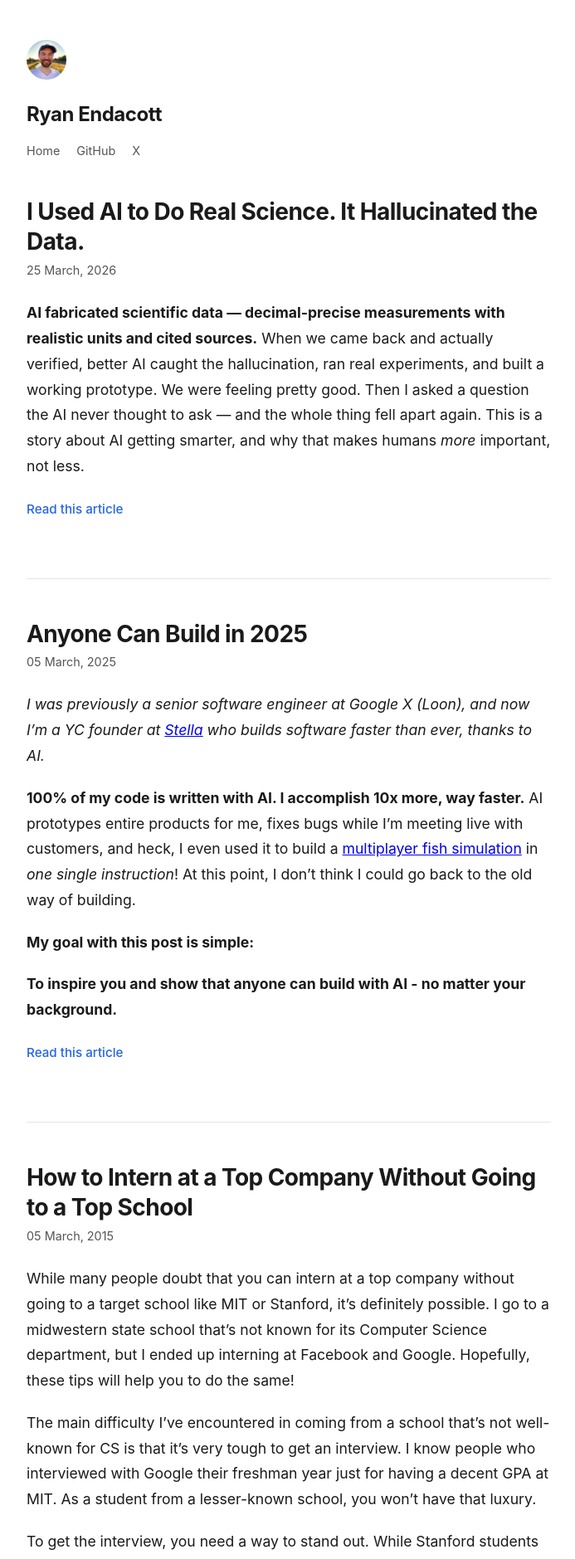
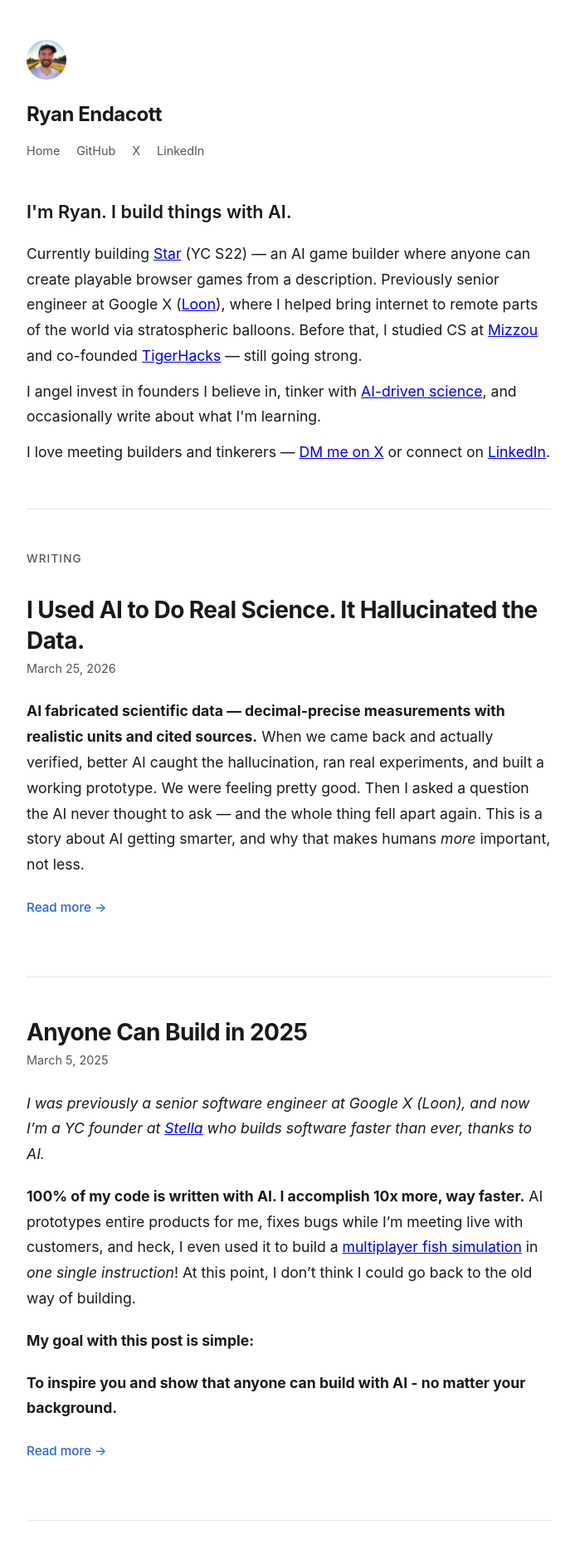
Before and after one commit to ryan-endacott/ryan-endacott.github.com, a Jekyll site: the page built from index.html, in a window 1280 px wide. Shown: the top 1879 px of the page at 83% size, without its empty margins (292-985 px from the left). Built offline with Jekyll 4.4.1, drawn with Linux system fonts in a browser that asks for light colours; the list of posts is cut into pages by our own code; some of the changed text lies outside the part shown.

Commit message:
Modernize blog: clean design, homepage intro, updated layout
- Replace 2014 Vapor/Ghost theme with clean minimal CSS
- System fonts, dark mode, proper mobile responsive
- Remove jQuery, Font Awesome, Google Fonts, Google+, Facebook, Disqus
- Add homepage intro: Star, Google X, Mizzou/TigerHacks, angel investing
- Add "DM me on X" call to action
- Update nav: X, GitHub, LinkedIn
- Add OG image support for social sharing
- Update site description and config

Co-Authored-By: Claude Opus 4.6 (1M context) <noreply@anthropic.com>

```diff
--- a/_layouts/default.html
+++ b/_layouts/default.html
@@ -32,6 +32,7 @@
           <li><a href="{{site.url}}">Home</a></li>
           <li><a href="https://github.com/ryan-endacott">GitHub</a></li>
           <li><a href="https://x.com/RyanEndacott">X</a></li>
+          <li><a href="https://linkedin.com/in/ryanendacott">LinkedIn</a></li>
         </ul>
     </nav>
 
--- a/assets/css/screen.css
+++ b/assets/css/screen.css
@@ -91,6 +91,50 @@ main.content {
   max-width: var(--max-width);
   margin: 2.5rem auto;
   padding: 0 1.5rem;
+}
+
+/* === Intro === */
+
+section.intro {
+  margin-bottom: 3rem;
+  padding-bottom: 2.5rem;
+  border-bottom: 1px solid var(--border);
+}
+
+section.intro p {
+  font-size: 1.1rem;
+  line-height: 1.75;
+  margin-bottom: 0.75rem;
+  color: var(--text);
+}
+
+section.intro p:first-child {
+  font-size: 1.35rem;
+  font-weight: 600;
+  margin-bottom: 1rem;
+}
+
+section.intro .intro-links {
+  margin-top: 1rem;
+  font-size: 0.95rem;
+}
+
+section.intro .intro-links a {
+  color: var(--text-secondary);
+  text-decoration: none;
+}
+
+section.intro .intro-links a:hover {
+  color: var(--accent);
+}
+
+.section-heading {
+  font-size: 0.85rem;
+  text-transform: uppercase;
+  letter-spacing: 0.08em;
+  color: var(--text-secondary);
+  margin-bottom: 2rem;
+  font-weight: 500;
 }
 
 /* === Posts === */
--- a/index.html
+++ b/index.html
@@ -1,26 +1,34 @@
 ---
 layout: default
 title: Home
-cover: false
-about: '/about.html'
 ---
 
 <main class="content" role="main">
+
+  <section class="intro">
+    <p>I'm Ryan. I build things with AI.</p>
+    <p>Currently building <a href="https://buildwithstar.com">Star</a> (YC S22) — an AI game builder where anyone can create playable browser games from a description. Previously senior engineer at Google X (<a href="https://x.company/projects/loon/">Loon</a>), where I helped bring internet to remote parts of the world via stratospheric balloons. Before that, I studied CS at <a href="https://missouri.edu">Mizzou</a> and co-founded <a href="https://tigerhacks.com">TigerHacks</a> — still going strong.</p>
+    <p>I angel invest in founders I believe in, tinker with <a href="https://github.com/ryan-endacott/madscience">AI-driven science</a>, and occasionally write about what I'm learning.</p>
+    <p>I love meeting builders and tinkerers — <a href="https://x.com/RyanEndacott">DM me on X</a> or connect on <a href="https://linkedin.com/in/ryanendacott">LinkedIn</a>.</p>
+  </section>
+
+  <section class="posts-section">
+    <h2 class="section-heading">Writing</h2>
 
     {% for post in paginator.posts %}
       <article class="preview">
          <header>
            <h1 class="post-title"><a href="{{ site.baseurl}}{{ post.url }}">{{ post.title }}</a></h1>
-         <div class="post-meta"><time datetime="{{ post.date | date: "%d %B, %Y" }}">{{ post.date | date: "%d %B, %Y" }}</time></div>
+           <div class="post-meta"><time datetime="{{ post.date | date: "%Y-%m-%d" }}">{{ post.date | date: "%B %-d, %Y" }}</time></div>
          </header>
          <section class="post-excerpt">
              {{ post.excerpt | markdownify }}
-           <p class="readmore"><a href="{{ site.baseurl}}{{ post.url }}">Read this article <i class="fa fa-chevron-circle-right"></i></a></p>
+             <p class="readmore"><a href="{{ site.baseurl}}{{ post.url }}">Read more →</a></p>
          </section>
       </article>
-
     {% endfor %}
 
     {% include pagination.html %}
+  </section>
 
 </main>
```
Also changed, not shown: _layouts/page.html (+1 -14 lines). Lines whose indentation alone changed are shown as unchanged.
